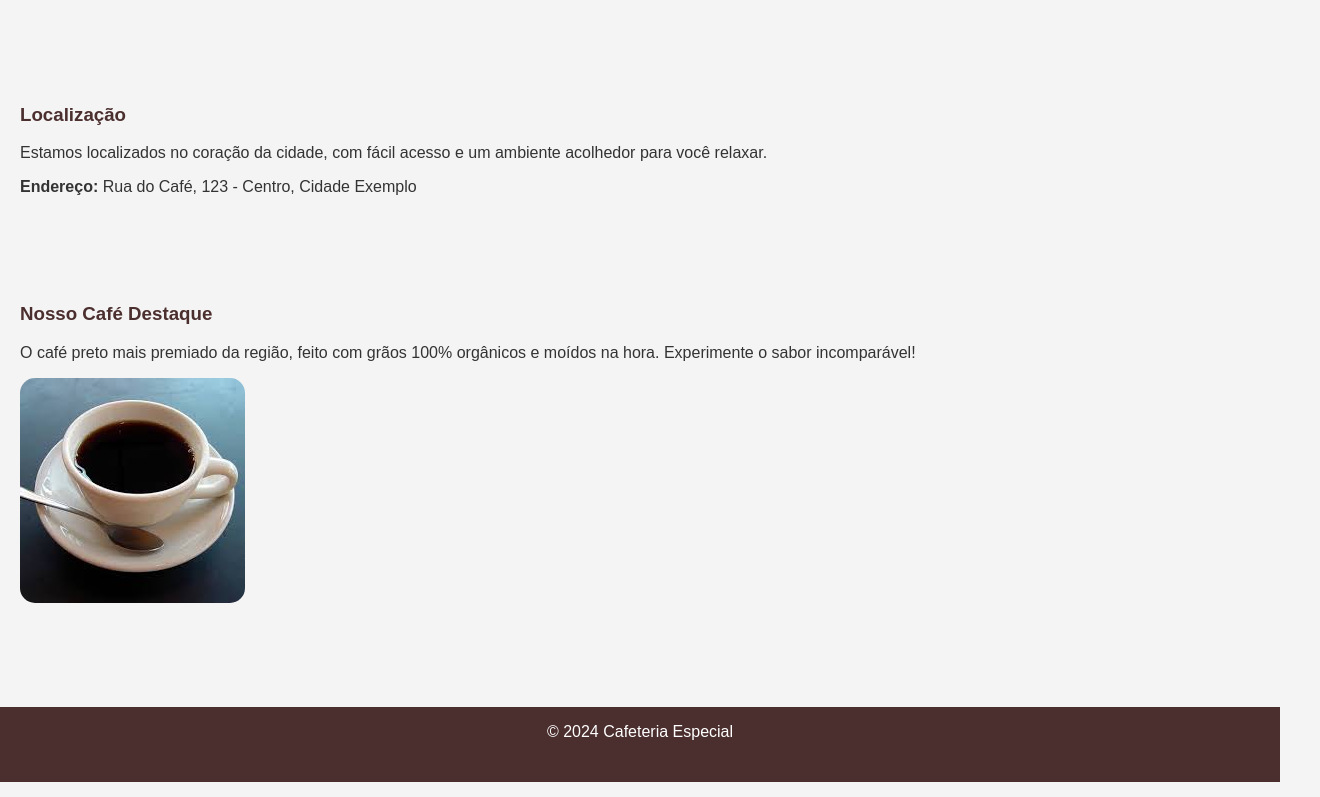
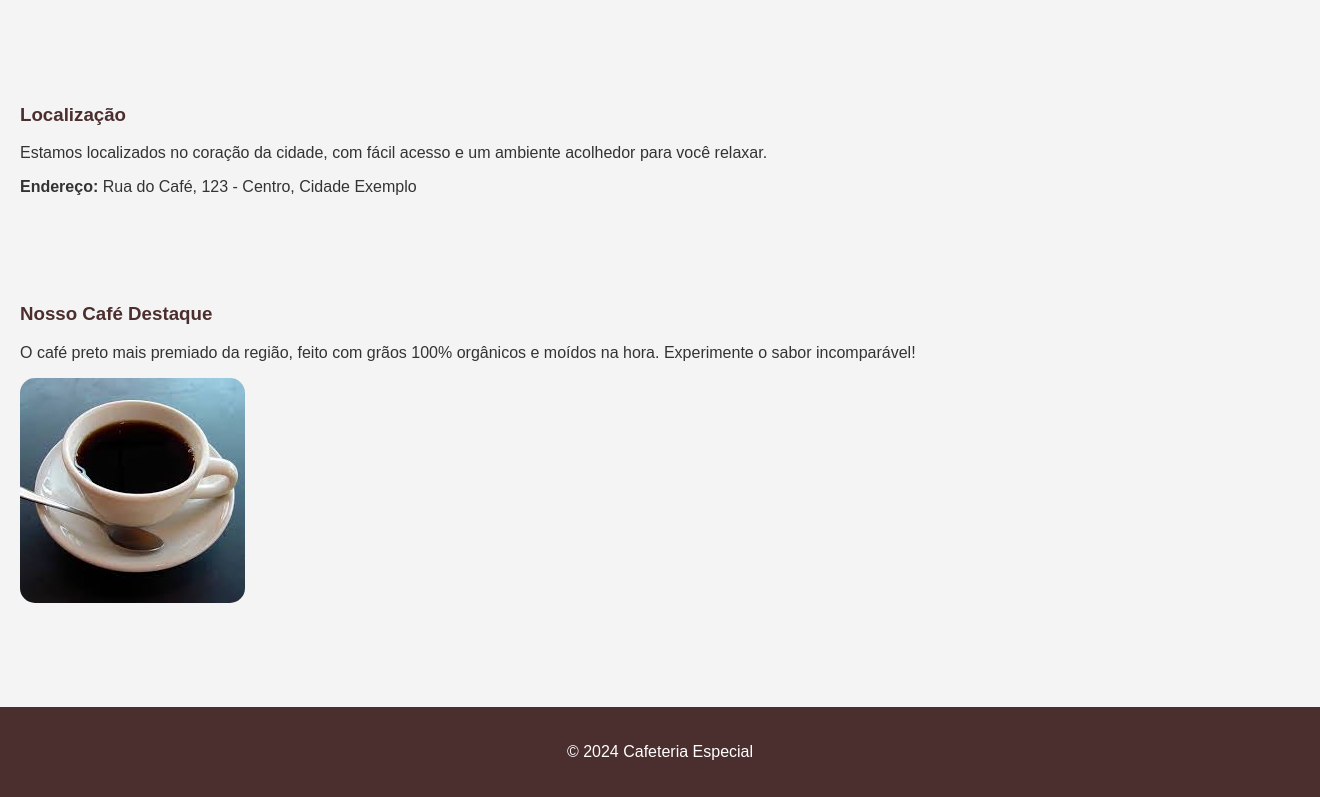
Before and after one commit to joaogianoni23/cafeteria-warzone, a plain HTML site: page index.html in a window 1280 px wide. Shown: the part 261-1058 px from the top of the page, 1320 px wide, since content can reach past the window. Drawn offline with Linux system fonts and the light colour scheme.

Commit message:
chore: test

```diff
--- a/css/styles.css
+++ b/css/styles.css
@@ -109,6 +109,14 @@ footer {
     background: #4b2e2e;
     color: #fff;
     width: 100%;
+
+    text-align: center;
+            padding: 20px;
+            background-color: #4b2e2e;
+            color: white;
+            position: relative;
+            bottom: 0;
+            width: 100%;
 }
 
 .comidas {
```
